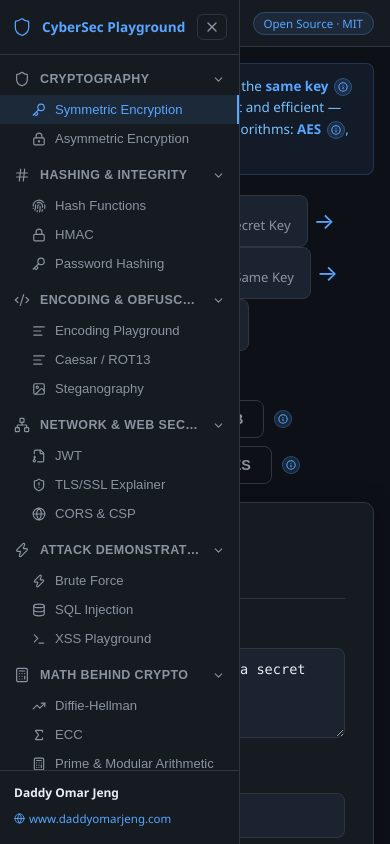
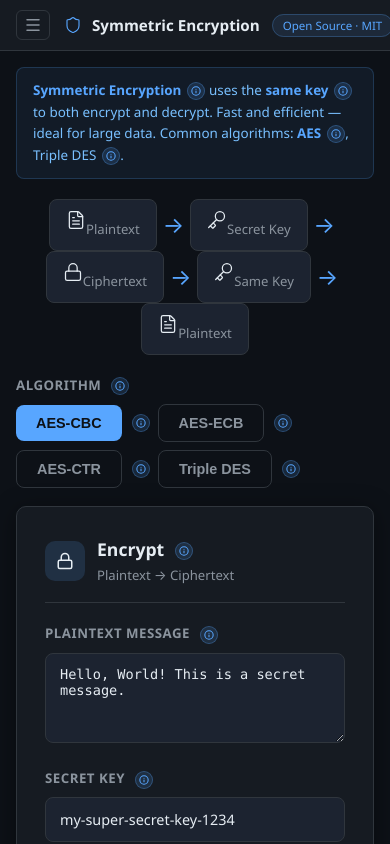
Before and after one commit to daddyomarjeng/cryptography-demos, a React (Vite) app: page / in a window 390 px wide. Shown: the top 844 px of the page. Built offline with nearby package versions, Linux system fonts and the light colour scheme.

Commit message:
feat: implement mobile sidebar toggle and overlay for improved navigation

```diff
--- a/src/App.css
+++ b/src/App.css
@@ -606,6 +606,32 @@
 .spin { animation: spin 1s linear infinite; }
 @keyframes spin { from { transform: rotate(0deg); } to { transform: rotate(360deg); } }
 
+/* ─── Topbar hamburger (mobile only) ─────────── */
+.topbar-menu-btn {
+  display: none;
+  align-items: center;
+  justify-content: center;
+  background: transparent;
+  border: 1px solid var(--border);
+  border-radius: 6px;
+  color: var(--text-muted);
+  cursor: pointer;
+  padding: 5px 7px;
+  flex-shrink: 0;
+  transition: all 0.18s;
+  margin-right: 4px;
+}
+.topbar-menu-btn:hover { border-color: var(--accent); color: var(--accent); }
+
+/* ─── Sidebar overlay (mobile) ───────────────── */
+.sidebar-overlay {
+  display: none;
+  position: fixed;
+  inset: 0;
+  background: rgba(0, 0, 0, 0.55);
+  z-index: 199;
+}
+
 /* ─── Responsive ──────────────────────────────── */
 @media (max-width: 768px) {
   .sidebar { position: fixed; left: 0; top: 0; height: 100vh; z-index: 200; }
@@ -614,4 +640,6 @@
   .main-content { padding: 16px; }
   .two-col { grid-template-columns: 1fr; }
   .topbar { padding: 10px 16px; }
+  .topbar-menu-btn { display: flex; }
+  .sidebar-overlay { display: block; }
 }
--- a/src/App.jsx
+++ b/src/App.jsx
@@ -107,16 +107,28 @@ const ALL_MODULES = CATEGORIES.flatMap(c => c.modules);
 
 export default function App() {
   const [activeId, setActiveId]       = useState('symmetric');
-  const [sidebarOpen, setSidebarOpen] = useState(true);
+  const [sidebarOpen, setSidebarOpen] = useState(() => window.innerWidth >= 768);
   const [collapsed, setCollapsed]     = useState({});
 
   const toggleCategory = (id) =>
     setCollapsed(prev => ({ ...prev, [id]: !prev[id] }));
 
+  const isMobile = () => window.innerWidth < 768;
+
+  const handleNavSelect = (id) => {
+    setActiveId(id);
+    if (isMobile()) setSidebarOpen(false);
+  };
+
   const ActiveComponent = ALL_MODULES.find(m => m.id === activeId)?.Component;
 
   return (
     <div className="app-shell">
+      {/* ── Mobile overlay ────────────────────────────────── */}
+      {sidebarOpen && (
+        <div className="sidebar-overlay" onClick={() => setSidebarOpen(false)} />
+      )}
+
       {/* ── Sidebar ───────────────────────────────────────── */}
       <aside className={`sidebar ${sidebarOpen ? 'open' : 'closed'}`}>
         {/* Sidebar header */}
@@ -157,7 +169,7 @@ export default function App() {
                       <button
                         key={mid}
                         className={`sidebar-item ${activeId === mid ? 'active' : ''}`}
-                        onClick={() => setActiveId(mid)}
+                        onClick={() => handleNavSelect(mid)}
                         title={!sidebarOpen ? mlabel : undefined}
                       >
                         <MIcon size={14} strokeWidth={2} />
@@ -174,7 +186,7 @@ export default function App() {
           <div className="sidebar-group">
             <button
               className={`sidebar-category ${activeId === 'about' ? 'active' : ''}`}
-              onClick={() => setActiveId('about')}
+              onClick={() => handleNavSelect('about')}
               title={!sidebarOpen ? 'About' : undefined}
             >
               <Info size={16} strokeWidth={1.8} />
@@ -204,6 +216,9 @@ export default function App() {
         {/* Top bar */}
         <header className="topbar">
           <div className="topbar-left">
+            <button className="topbar-menu-btn" onClick={() => setSidebarOpen(o => !o)}>
+              <Menu size={18} />
+            </button>
             <Shield size={18} strokeWidth={1.5} style={{ color: 'var(--accent)' }} />
             <span className="topbar-title">
               {activeId === 'about'
```
